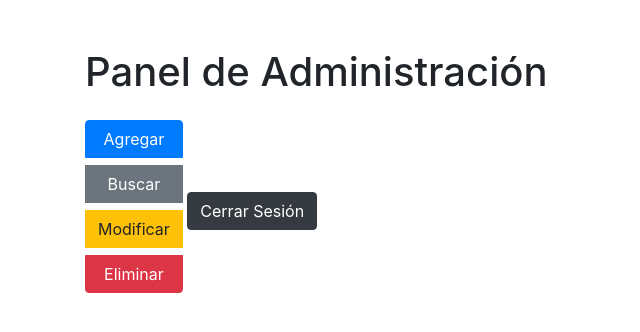
After one commit to LurdesPerazoli/herramientas_pa-ol, a PHP site: page /admin.php in a window 1280 px wide. The commit adds this page. Shown: the top 332 px of the page, without its empty margins (0-640 px from the left). Run offline with PHP 8.4, Linux system fonts and the light colour scheme; some libraries are stand-ins or nearby versions.

Commit message:
Version con usuario y admin

```diff
--- /dev/null
+++ b/admin.php
@@ -0,0 +1,25 @@
+
+<!DOCTYPE html>
+<html lang="es">
+<head>
+    <meta charset="UTF-8">
+    <meta name="viewport" content="width=device-width, initial-scale=1.0">
+    <title>Panel de Administración</title>
+    <link href="https://stackpath.bootstrapcdn.com/bootstrap/4.5.2/css/bootstrap.min.css" rel="stylesheet">
+</head>
+<body>
+<div class="container mt-5">
+    <h1>Panel de Administración</h1>
+    <div class="btn-group-vertical mt-3">
+        <a href="agregar_herramienta.php" class="btn btn-primary mb-2">Agregar</a>
+        <a href="buscar_herramienta.php" class="btn btn-secondary mb-2">Buscar</a>
+        <a href="modificar_herramienta.php" class="btn btn-warning mb-2">Modificar</a>
+        <a href="eliminar_herramienta.php" class="btn btn-danger mb-2">Eliminar</a>
+    </div>
+    <a href="logout.php" class="btn btn-dark mt-3">Cerrar Sesión</a>
+</div>
+<script src="https://code.jquery.com/jquery-3.5.1.slim.min.js"></script>
+<script src="https://cdn.jsdelivr.net/npm/@popperjs/core@2.5.4/dist/umd/popper.min.js"></script>
+<script src="https://stackpath.bootstrapcdn.com/bootstrap/4.5.2/js/bootstrap.min.js"></script>
+</body>
+</html>
--- a/login.php
+++ b/login.php
@@ -22,7 +22,7 @@
 
   <div class="mb-3">
     <img src="img/usuario.png"><label for="exampleInputEmail1" class="form-label"> Usuario </label>
-    <input  type="text" name="usuario" class="form-control" aria-describedby="emailHelp">
+    <input  type="text" name="id_usuario" class="form-control" aria-describedby="emailHelp">
 
   </div>
 
```
Also changed, not shown: conexion.php (added, +15 -0 lines), logueado.php (added, +29 -0 lines), usuario.php (added, +25 -0 lines).
